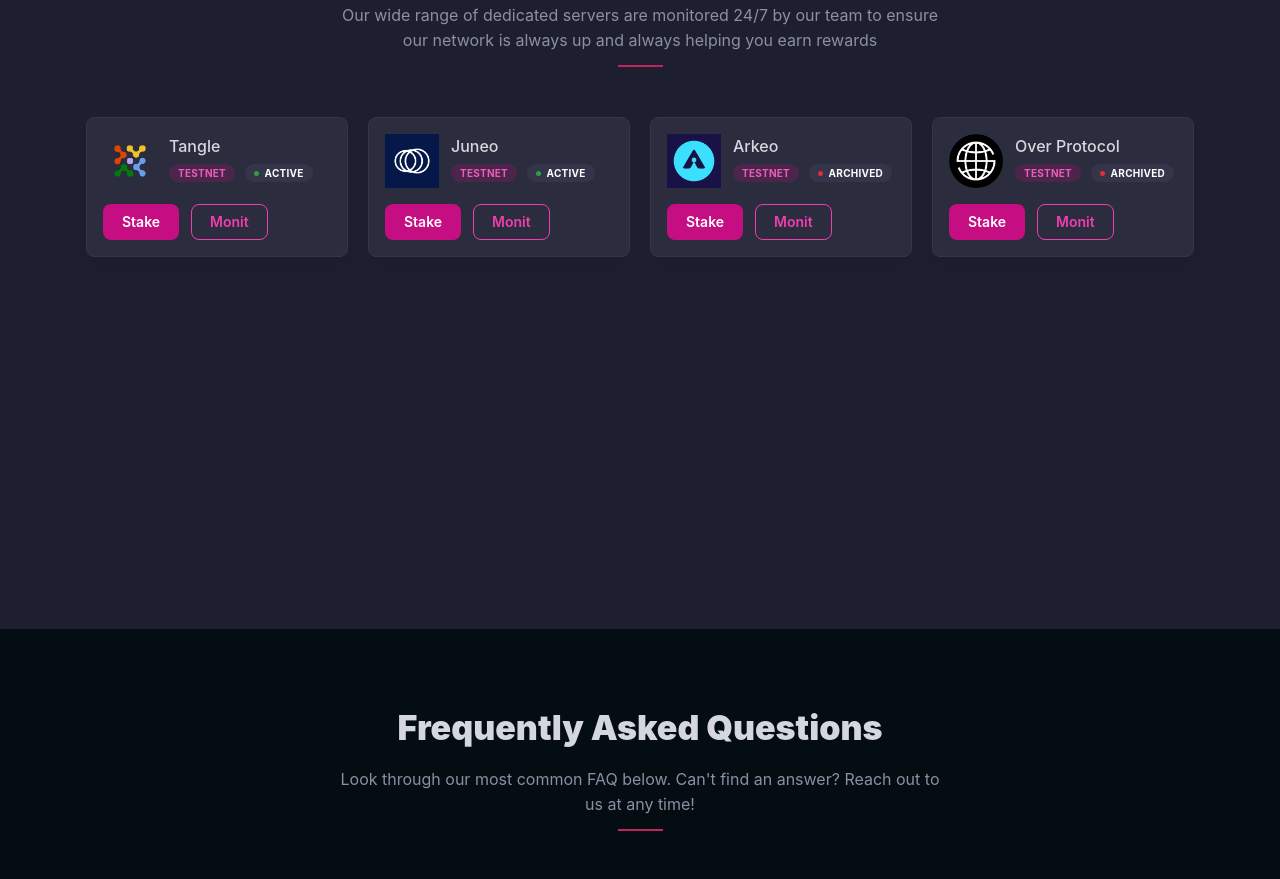
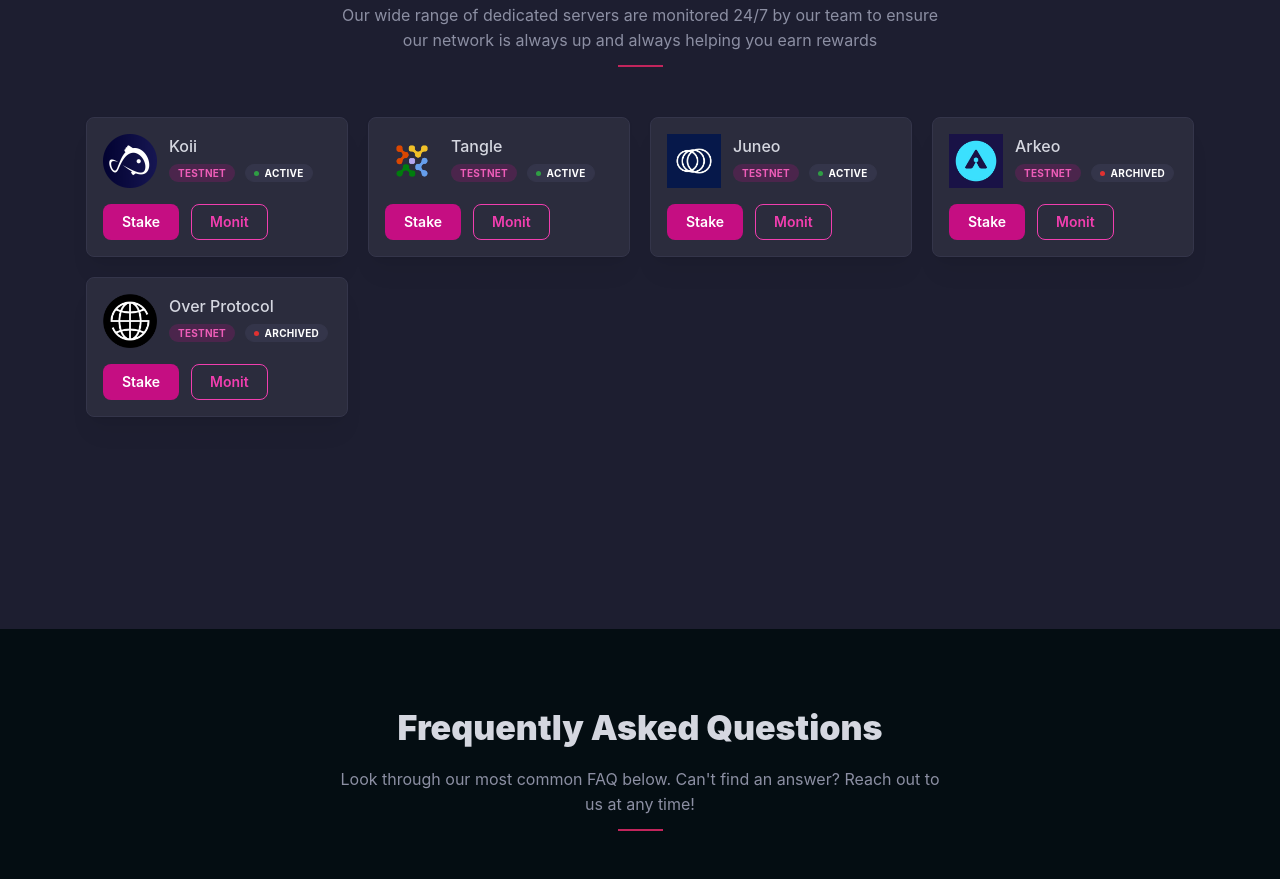
Before and after one commit to sychonix/node-web, a Next.js app: page / in a window 1280 px wide. Shown: the part 1860-2739 px from the top of the page. Built offline with nearby package versions, Linux system fonts and the light colour scheme.

Commit message:
add koi network

```diff
--- a/modules/Home/Networks/index.tsx
+++ b/modules/Home/Networks/index.tsx
@@ -7,6 +7,14 @@ import { ComingSoonModal } from './ComingSoonModal';
 import classes from './index.module.css';
 
 const mockdata = [
+  {
+    title: 'Koii',
+    // code: 'TIA',
+    icon: '/networks/koii.png',
+    status: 'Active',
+    type: 'Testnet',
+    monit: 'https://explorer.koii.live/address/BpHX5a7WEQYMek3MjaEtQENXmANkU894rFy6N3L1MUU1',
+  },
   {
     title: 'Tangle',
     // code: 'TIA',
```
Also changed, not shown: public/networks/koii.png (added).
